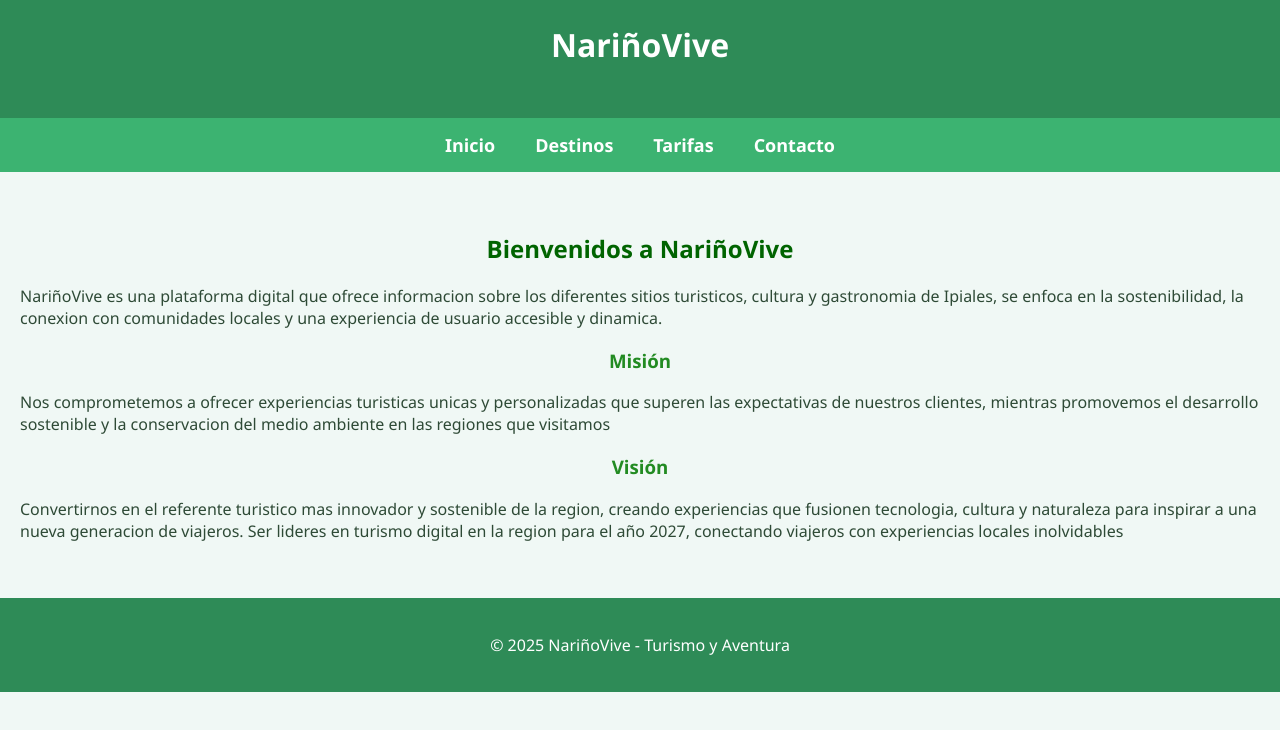
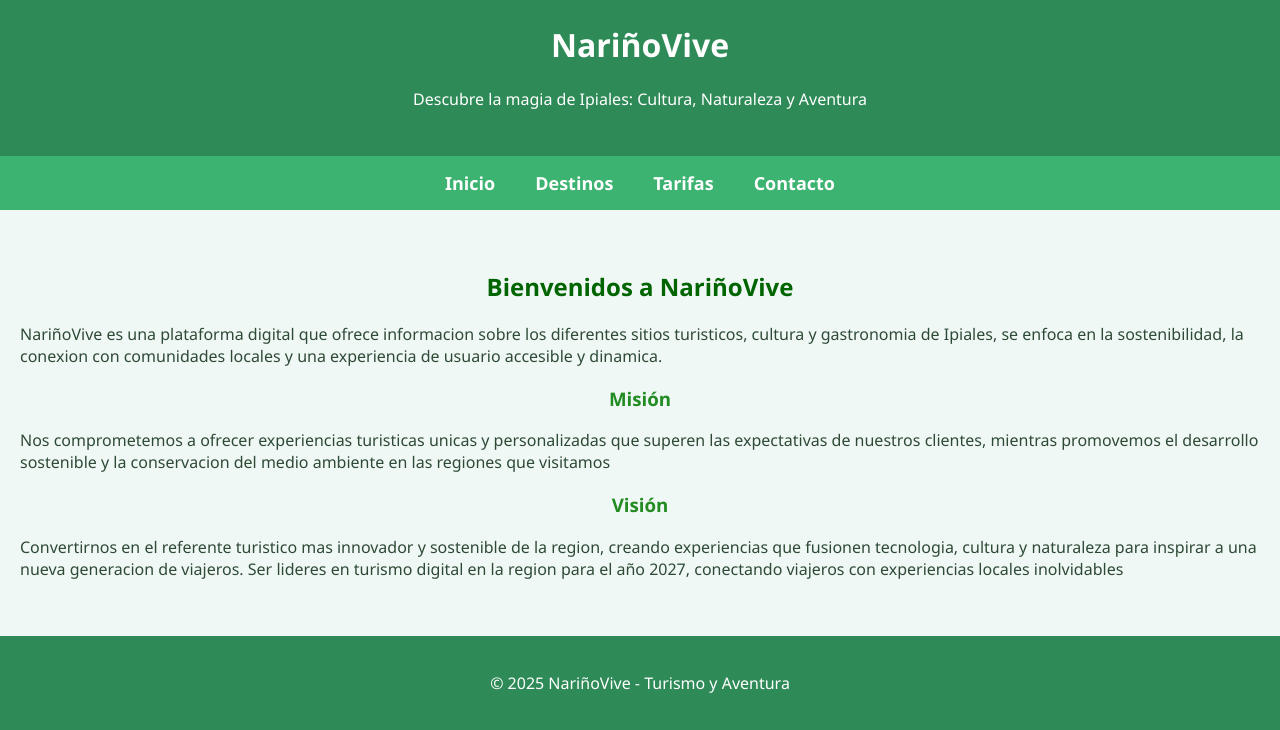
Before and after one commit to NarinoVive/Nari-oVive, a plain HTML site: page index.html in a window 1280 px wide. Shown: the part 163-893 px from the top of the page. Before the commit the page ends 855 px from the top, so only its background shows below. Drawn offline with Linux system fonts and the light colour scheme.

Commit message:
actualizacion1

```diff
--- a/index.html
+++ b/index.html
@@ -11,9 +11,13 @@
     <header class="encabezado">
         <div class="logo-titulo">
           <img src="img/fondo.png" alt="Logo NariñoVive" class="logo">
-          <h1 class="titulo">NariñoVive</h1>
+          <div>
+            <h1 class="titulo">NariñoVive</h1>
+            <p class="slogan">Descubre la magia de Ipiales: Cultura, Naturaleza y Aventura</p>
+          </div>
         </div>
       </header>
+
 
 
 <nav>
```
